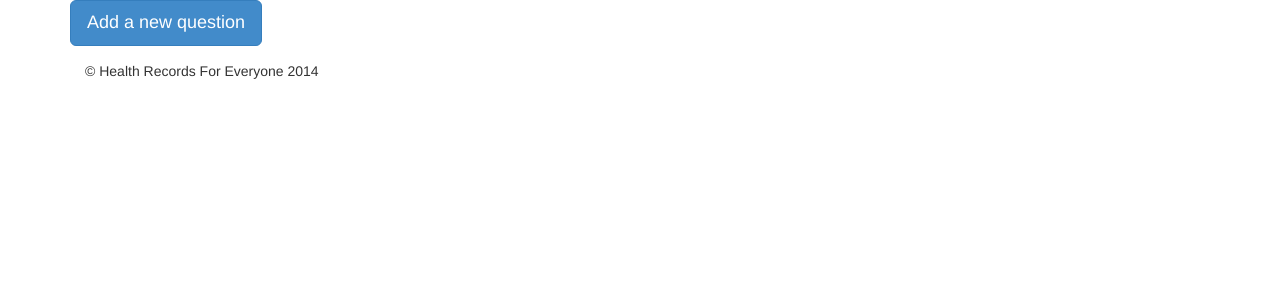
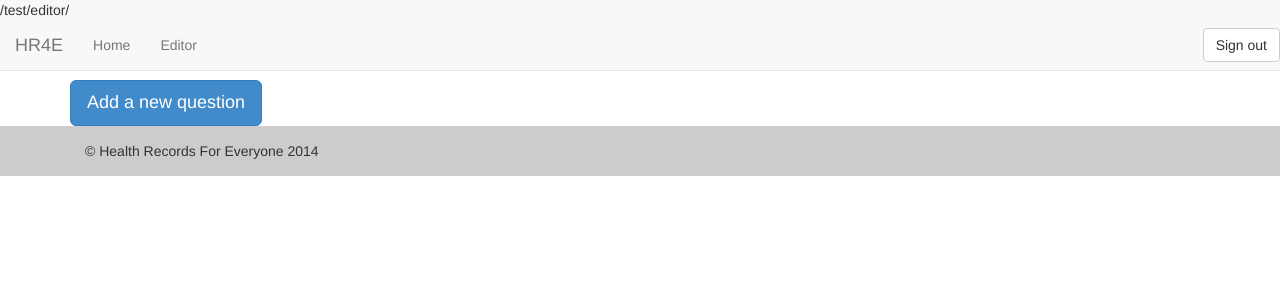
Before and after one commit to hr4e/SurveyUI, a Django app: page /test/editor/ in a window 1280 px wide. Shown: the top 300 px of the page. Run offline with Django 3.2, Linux system fonts and the light colour scheme; the visitor is signed in with stand-in values (Sample User, id 1); parts of the project's set-up code (start-up, migrations or seed data) failed here and were passed over; some libraries are stand-ins or nearby versions.

Commit message:
Fixed navbar collapse functionality

```diff
--- /dev/null
+++ b/SurveyEditor/static/css/styles.css
@@ -0,0 +1,17 @@
+
+#ToolBar {
+	display: inline;
+}
+
+#contentarea{
+    margin-top: 80px;
+}
+
+#footer{
+    background-color: #ccc;
+}
+
+.jumbo-login{
+	width:550px;
+	margin:0 auto;
+}
--- a/SurveyEditor/static/js/app.js
+++ b/SurveyEditor/static/js/app.js
@@ -10,31 +10,19 @@
 //  for a chosen page.
 var EditorApp = angular.module('EditorApp', ['ui.bootstrap']);
 
+var NavbarCtrl = function ($scope, $location) {
 
-EditorApp.directive('resize', function ($window) {
-	return function (scope, element) {
-		var w = angular.element($window);
-		scope.getWindowDimensions = function () {
-			return {
-				'h': w.height(),
-				'w': w.width()
-			};
-		};
-		scope.$watch(scope.getWindowDimensions, function (newValue, oldValue) {
-			scope.windowHeight = newValue.h;
-			scope.windowWidth = newValue.w;
+  $scope.isCollapsed = true;
+  $scope.msg = 'wat';
+  $scope.test = function() {
+    return 'yes';
+  }
+  $scope.isActive = function(path) {
+    if ($location.path().substr(0, path.length) == path) {
+      return "active"
+    } else {
+      return $location.path()
+    }
+  };
 
-			scope.style = function () {
-				return {
-					'height': (newValue.h - 100) + 'px',
-					'width': (newValue.w - 100) + 'px'
-				};
-			};
-
-		}, true);
-
-		w.bind('resize', function () {
-			scope.$apply();
-		});
-	}
-})
+};
--- a/SurveyEditor/static/js/editor.js
+++ b/SurveyEditor/static/js/editor.js
@@ -1,52 +1,5 @@
 var EditorCtrl = function ($scope) {
 
-	var drawQues = function (layer) {
-
-		var ques = new Kinetic.Group({
-		draggable: true
-		});
-		var x_pos = Math.random() * (500-100);
-		var y_pos = Math.random() * (400-100);
-		var square = new Kinetic.Rect({
-			x: x_pos,
-			y: y_pos,
-
-			width: 100,
-			height: 100,
-			fill: 'green',
-			stroke: 'black',
-			strokeWidth: 4
-			});
-			var text = new Kinetic.Text({
-			x: x_pos + 42,
-			y: y_pos + 32,
-			text: 6,
-			fontSize: 30,
-			fontFamily: 'Calibri',
-			fill: 'black'
-		});
-		ques.add(square);
-		ques.add(text);
-
-		// add the shape to the layer
-		$scope.layer.add(ques);
-		$scope.stage.add($scope.layer);
-	};
-
-	// Methods published to the scope
-	// ==============================
-	$scope.initCanvas = function() {
-		var stage = new Kinetic.Stage({
-		container: 'QuesCanvas',
-		width: 600,
-		height: 400
-		})
-		$scope.stage = stage;
-		var layer = new Kinetic.Layer();
-		$scope.layer = layer;
-
-		stage.add(layer);
-	};
 
 	$scope.surprise = function() {
 		$scope.msg = $scope.windowWidth;
--- a/SurveyEditor/templates/SurveyEditor/editor.html
+++ b/SurveyEditor/templates/SurveyEditor/editor.html
@@ -2,7 +2,7 @@
 {% extends "base.html" %}{% load staticfiles %}
 {% block content %}
 
-  <div ng-app="EditorApp">
+  <div>
 
     <!-- Partials -->
 
--- a/SurveyEditor/templates/SurveyEditor/home.html
+++ b/SurveyEditor/templates/SurveyEditor/home.html
@@ -8,8 +8,6 @@
     <div ng-include="'{{ STATIC_URL }}partials/selectSurveyOption.html'"></div>
     <div ng-include="'{{ STATIC_URL }}partials/addProjectModal.html'"></div>
     <div ng-include="'{{ STATIC_URL }}partials/selectProjectModal.html'"></div>
-    <div ng-include="'{{ STATIC_URL }}partials/navbar.html'"></div>
-
 
     <!-- Django-Angular Script -->
     <script type="text/javascript">
--- a/SurveyEditor/templates/base.html
+++ b/SurveyEditor/templates/base.html
@@ -13,9 +13,40 @@
 
   </head>
 
-  <body>
+  <body ng-app="EditorApp">
 
+    <!-- Navigation Bar -->
 
+    <nav class="navbar navbar-default navbar-fixed-top" role="navigation" ng-controller="NavbarCtrl">
+{{ path }}
+      <div class="container-fluid">
+
+        <!-- Brand and toggle get grouped for better mobile display -->
+        <div class="navbar-header">
+          <button type="button" class="navbar-toggle" data-toggle="collapse" ng-click="isCollapsed = !isCollapsed">
+            <span class="sr-only">Toggle navigation</span>
+            <span class="icon-bar"></span>
+            <span class="icon-bar"></span>
+            <span class="icon-bar"></span>
+          </button>
+          <a class="navbar-brand" href="#">HR4E</a>
+        </div>
+        <!-- Collect the nav links, forms, and other content for toggling -->
+        <div class="collapse navbar-collapse" collapse="isCollapsed">
+          <ul class="nav navbar-nav">
+            <li><a href="../home">Home</a></li>
+            <li><a href="../editor">Editor</a></li>
+          </ul>
+
+          <ul class="nav navbar-nav navbar-right">
+            <form action="../logout">
+              <input type="submit" class="btn btn-default navbar-btn" value="Sign out">
+            </form>
+          </ul>
+        </div><!-- /.navbar-collapse -->
+
+      </div><!-- /.container-fluid -->
+    </nav>
     <!-- Content Container -->
 
     <div id="contentarea" class="container">
--- a/SurveyEditor/views.py
+++ b/SurveyEditor/views.py
@@ -71,6 +71,7 @@ def index(request):
     context = RequestContext(request, {
         'allProjects' : allProjects,
         'projectForm' : form,
+        'path' : request.get_full_path,
     })
     return HttpResponse(template.render(context))
 
@@ -98,6 +99,7 @@ def editor(request):
     form = QuestionForm()
     context = RequestContext(request, {
         'questionForm' : form,
+        'path' : request.get_full_path,
     })
 
     return HttpResponse(template.render(context))
```
Also changed, not shown: SurveyEditor/static/partials/navbar.html (deleted, +0 -32 lines), 1 other file.
